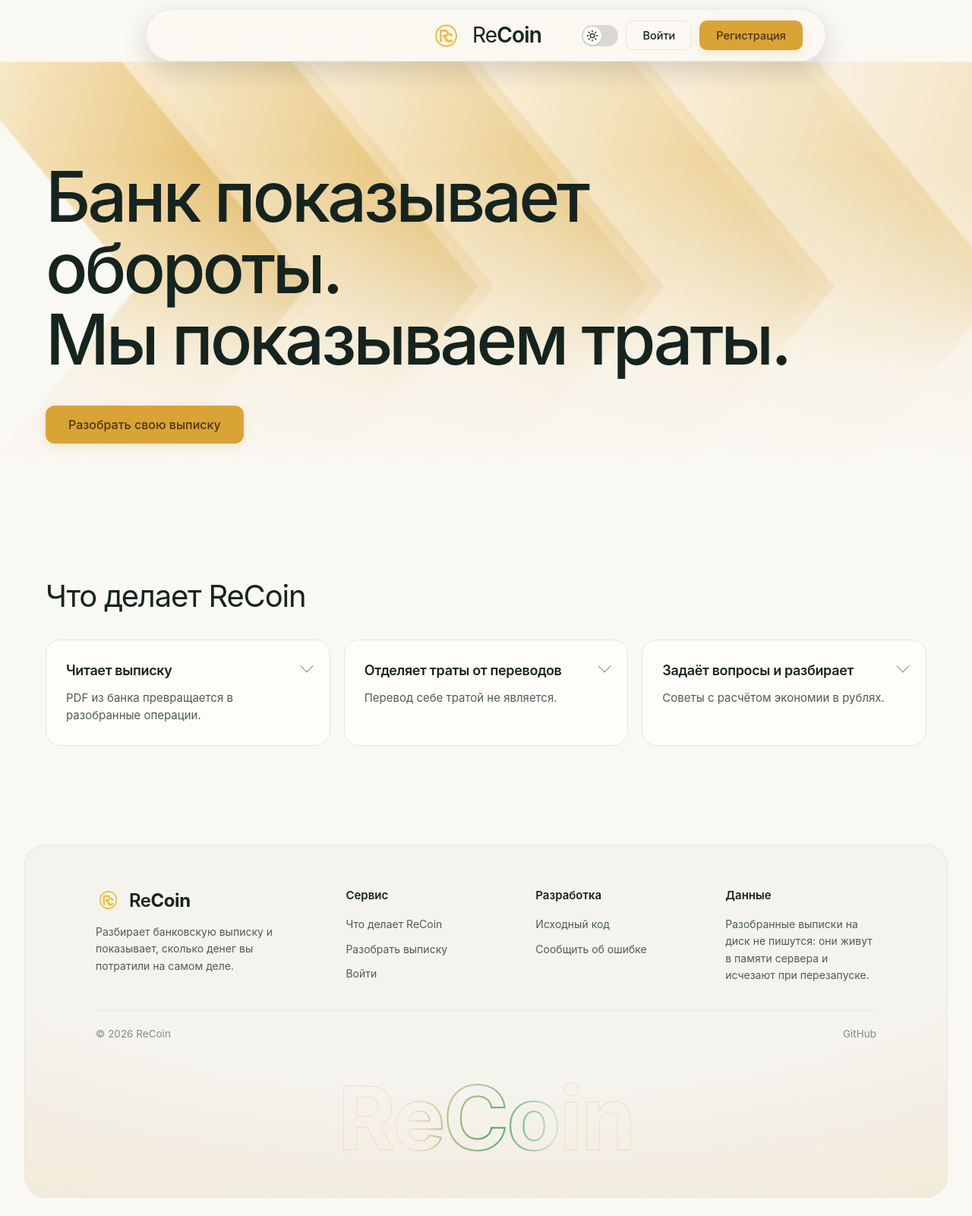
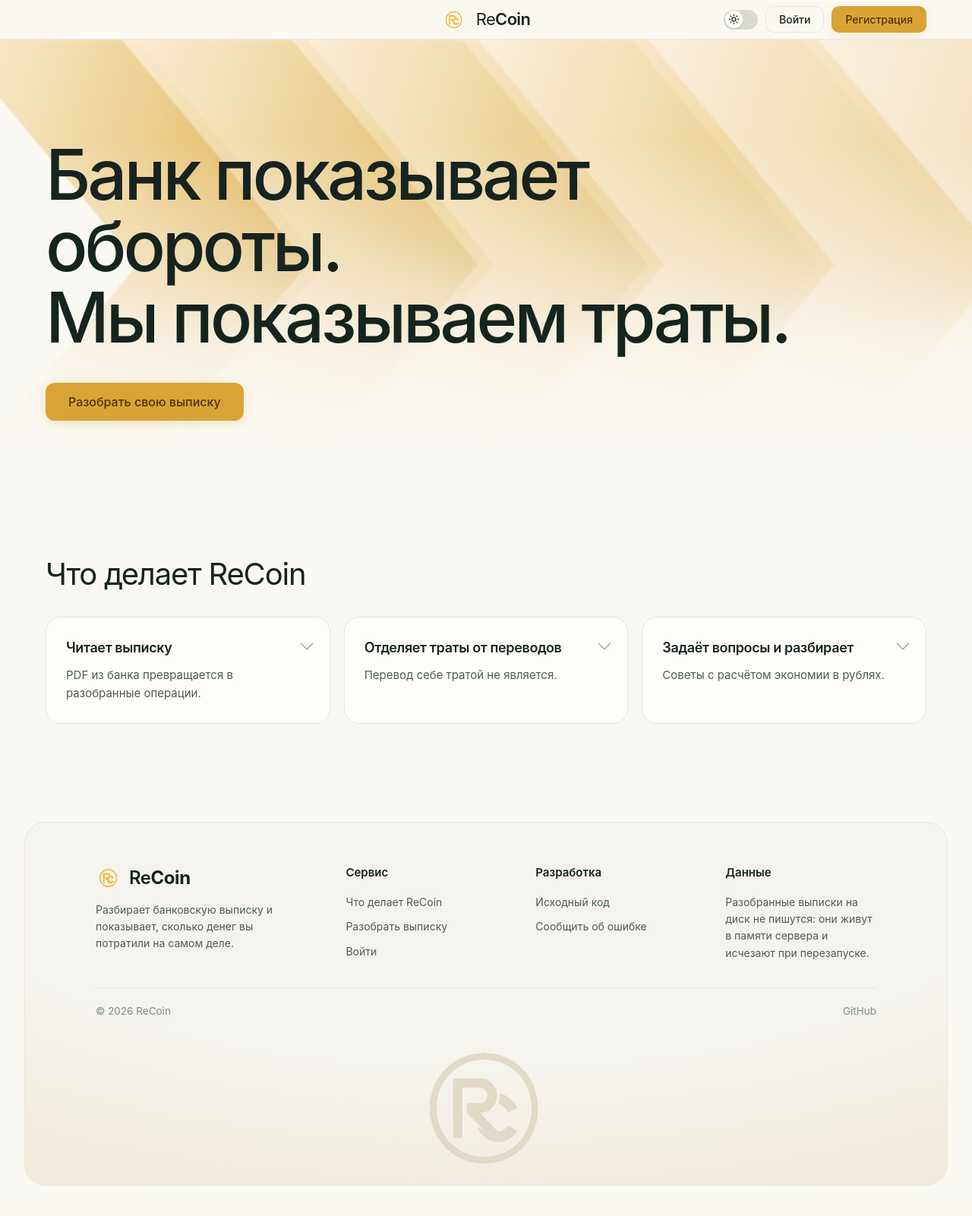
Before and after one commit to wst1nd1/ReCoin, a FastAPI app: page / in a window 1280 px wide. Shown: the whole page at 76% size. After the commit the page ends 1561 px from the top, so only its background shows below. Run offline with FastAPI, Linux system fonts and the light colour scheme.

Commit message:
Шапка во всю ширину и знак в подвале
Шапка вернулась к прежней форме, её высота уменьшена примерно на треть.
Название на фоне подвала заменено знаком ReCoin: приглушённый силуэт
и золотая подсветка в круге, следующем за курсором.

Co-Authored-By: Claude Opus 5 <noreply@anthropic.com>

```diff
--- a/app/static/footer.js
+++ b/app/static/footer.js
@@ -1,24 +1,16 @@
 "use strict";
 
-/* Название в подвале: цветной контур проявляется в круге под курсором.
-   Круг задан радиальным градиентом, который служит маской для текста. */
+/* Знак на фоне подвала: золотая подсветка следует за курсором.
+   Скрипт передаёт положение указателя в стили, остальное делает маска. */
 
 const word = document.getElementById("footer-word");
-const wordMask = document.getElementById("footerWordMask");
 
-if (word && wordMask) {
-  const follow = (event) => {
+if (word) {
+  word.addEventListener("mousemove", (event) => {
     const box = word.getBoundingClientRect();
     if (!box.width || !box.height) return;
-    // Координаты курсора переводятся в систему координат рисунка.
-    wordMask.setAttribute("cx", ((event.clientX - box.left) / box.width) * 300);
-    wordMask.setAttribute("cy", ((event.clientY - box.top) / box.height) * 100);
-  };
-
-  word.addEventListener("mousemove", follow);
-  word.addEventListener("mouseleave", () => {
-    wordMask.setAttribute("cx", 150);
-    wordMask.setAttribute("cy", 50);
+    word.style.setProperty("--mx", `${((event.clientX - box.left) / box.width) * 100}%`);
+    word.style.setProperty("--my", `${((event.clientY - box.top) / box.height) * 100}%`);
   });
 }
 
--- a/app/static/landing.css
+++ b/app/static/landing.css
@@ -27,8 +27,8 @@
   --footer-bg: rgba(242, 240, 233, 0.5);
   --footer-glow-0: rgba(255, 255, 255, 0);
   --footer-glow-1: rgba(217, 163, 54, 0.16);
-  --footer-word: #cfc8b6;
-  --footer-word-line: rgba(217, 163, 54, 0.55);
+  --footer-word: #ded6c3;
+  --gold-light: #edd08a;
   --tt-track: rgba(22, 36, 31, 0.15);
   --tt-thumb-bg: var(--card);
   --font: -apple-system, "SF Pro Display", "Segoe UI", system-ui, "Helvetica Neue", Arial, sans-serif;
@@ -68,26 +68,21 @@ html, body {
    Крайние колонки одинаковой ширины, поэтому название стоит ровно по середине. */
 .nav {
   position: sticky;
-  top: 12px;
+  top: 0;
   z-index: 20;
   display: grid;
   grid-template-columns: 1fr auto 1fr;
   align-items: center;
   gap: 20px;
-  padding: 12px clamp(16px, 3vw, 30px);
-
-  /* Шапка уже полосы содержимого и висит островом по центру. */
-  width: min(70%, 1120px);
-  margin: 12px auto 0;
-  border-radius: 999px;
+  padding: 8px clamp(20px, 5vw, 60px);
 
   /* Полупрозрачное стекло: фон страницы просвечивает и размывается,
      тонкая грань снизу и блик сверху отделяют шапку от содержимого. */
   background: var(--nav-bg);
   backdrop-filter: blur(20px) saturate(170%);
   -webkit-backdrop-filter: blur(20px) saturate(170%);
-  border: 1px solid var(--nav-edge);
-  box-shadow: inset 0 1px 0 var(--nav-sheen), 0 12px 34px rgba(0, 0, 0, 0.14);
+  border-bottom: 1px solid var(--nav-edge);
+  box-shadow: inset 0 1px 0 var(--nav-sheen);
 }
 
 /* Браузеры без размытия получают плотный фон, иначе текст теряет контраст. */
@@ -96,6 +91,7 @@ html, body {
 }
 
 .nav-actions { grid-column: 3; justify-self: end; display: flex; gap: 10px; align-items: center; }
+.nav-actions .theme-toggle { --tt-h: 26px; }
 
 .mark {
   grid-column: 2;
@@ -105,10 +101,10 @@ html, body {
   gap: 13px;
   text-decoration: none;
   color: var(--ink);
-  font-size: 28px;
+  font-size: 22px;
   letter-spacing: -0.03em;
 }
-.mark img { width: 42px; height: auto; display: block; }
+.mark img { width: 32px; height: auto; display: block; }
 .mark b { font-weight: 620; }
 
 .pill {
@@ -117,9 +113,9 @@ html, body {
   background: var(--accent);
   color: var(--accent-ink);
   font-family: inherit;
-  font-size: 14.5px;
+  font-size: 14px;
   font-weight: 540;
-  padding: 11px 22px;
+  padding: 9px 18px;
   border-radius: 10px;
   cursor: pointer;
   white-space: nowrap;
@@ -349,37 +345,61 @@ h2 {
 }
 .footer-bottom .footer-links { display: flex; gap: 20px; }
 
-/* Крупное название на фоне: контур проявляется под курсором. */
+/* Знак на фоне подвала. Оба слоя – один и тот же рисунок, вырезанный
+   маской: нижний приглушённый, верхний золотой и виден только в круге,
+   который следует за курсором. */
 .footer-word {
   position: relative;
   z-index: 1;
-  margin: -12px 0 -6px;
-  height: clamp(90px, 17vw, 200px);
+  height: clamp(96px, 18vw, 210px);
+  margin: -10px 0 -4px;
 }
-.footer-word svg { width: 100%; height: 100%; display: block; cursor: pointer; user-select: none; }
-.footer-word text {
-  font-family: var(--font);
-  font-size: 58px;
-  font-weight: 700;
-  letter-spacing: -0.02em;
-  fill: transparent;
+
+.footer-word span {
+  position: absolute;
+  inset: 0;
+  display: block;
+  -webkit-mask-image: var(--footer-word-img);
+  mask-image: var(--footer-word-img);
+  -webkit-mask-repeat: no-repeat;
+  mask-repeat: no-repeat;
+  -webkit-mask-position: center;
+  mask-position: center;
+  -webkit-mask-size: contain;
+  mask-size: contain;
 }
-.footer-word .word-base { stroke: var(--footer-word); stroke-width: 0.4; opacity: 0; transition: opacity 0.25s; }
-.footer-word svg:hover .word-base { opacity: 0.75; }
-.footer-word .word-draw {
-  stroke: var(--footer-word-line);
-  stroke-width: 0.4;
-  stroke-dasharray: 1000;
-  stroke-dashoffset: 1000;
-  opacity: 0.5;
-  animation: word-draw 4s ease-in-out forwards;
+
+.footer-word .word-base {
+  background: var(--footer-word);
+  opacity: 0.85;
 }
-.footer-word .word-glow { stroke: url(#footerWordGradient); stroke-width: 1.1; }
 
-@keyframes word-draw { to { stroke-dashoffset: 0; } }
+.footer-word .word-glow {
+  background: linear-gradient(120deg, var(--accent-deep) 0%, var(--accent) 40%,
+                              var(--gold-light) 70%, var(--accent-text) 100%);
+  opacity: 0;
+  transition: opacity 0.25s;
+
+  /* Вторая маска – круг под курсором. Пересечение с рисунком знака
+     оставляет золотым только участок рядом с указателем. */
+  -webkit-mask-image: var(--footer-word-img),
+    radial-gradient(circle 90px at var(--mx, 50%) var(--my, 50%), #000 30%, transparent 100%);
+  mask-image: var(--footer-word-img),
+    radial-gradient(circle 90px at var(--mx, 50%) var(--my, 50%), #000 30%, transparent 100%);
+  -webkit-mask-repeat: no-repeat, no-repeat;
+  mask-repeat: no-repeat, no-repeat;
+  -webkit-mask-position: center, center;
+  mask-position: center, center;
+  -webkit-mask-size: contain, 100% 100%;
+  mask-size: contain, 100% 100%;
+  -webkit-mask-composite: source-in;
+  mask-composite: intersect;
+}
+
+.footer-word:hover .word-glow { opacity: 1; }
 
 @media (prefers-reduced-motion: reduce) {
-  .footer-word .word-draw { animation: none; stroke-dashoffset: 0; }
+  .footer-word .word-glow { transition: none; }
 }
 
 @media (max-width: 900px) {
@@ -387,7 +407,7 @@ h2 {
 }
 @media (max-width: 560px) {
   .footer-grid { grid-template-columns: 1fr; gap: 26px; }
-  .footer-word { height: 74px; }
+  .footer-word { height: 84px; }
 }
 
 /* ---------- окно входа ---------- */
@@ -523,7 +543,6 @@ h2 {
 /* ---------- адаптив ---------- */
 
 @media (max-width: 900px) {
-  .nav { width: calc(100% - 32px); }
   .hero { min-height: 58vh; }
 
   /* На узком экране название уходит влево и уменьшается, иначе кнопкам
@@ -540,7 +559,7 @@ h2 {
 }
 
 @media (max-width: 520px) {
-  .nav { gap: 12px; padding: 10px 14px; width: calc(100% - 20px); }
+  .nav { gap: 12px; padding: 8px 16px; }
   .mark { font-size: 17px; }
   .mark img { width: 26px; }
   .nav-actions { gap: 8px; }
@@ -583,8 +602,8 @@ h2 {
   --footer-bg: rgba(14, 23, 41, 0.5);
   --footer-glow-0: rgba(10, 16, 30, 0);
   --footer-glow-1: rgba(217, 163, 54, 0.14);
-  --footer-word: #22314e;
-  --footer-word-line: rgba(224, 174, 69, 0.5);
+  --footer-word: #1b2942;
+  --gold-light: #f0d79a;
   --tt-track: rgba(231, 237, 247, 0.15);
   --tt-thumb-bg: var(--card);
 }
--- a/app/templates/landing.html
+++ b/app/templates/landing.html
@@ -137,35 +137,11 @@
     </div>
   </div>
 
-  <!-- Название на фоне: контур проявляется под курсором. -->
-  <div class="footer-word">
-    <svg id="footer-word" viewBox="0 0 300 100" xmlns="http://www.w3.org/2000/svg"
-         role="img" aria-label="ReCoin">
-      <defs>
-        <linearGradient id="footerWordGradient" gradientUnits="userSpaceOnUse"
-                        x1="0" y1="0" x2="300" y2="100">
-          <stop offset="0%" stop-color="#e8b04b"/>
-          <stop offset="30%" stop-color="#d9a336"/>
-          <stop offset="60%" stop-color="#12a06a"/>
-          <stop offset="100%" stop-color="#2f7fa8"/>
-        </linearGradient>
-
-        <radialGradient id="footerWordMask" gradientUnits="userSpaceOnUse"
-                        r="52" cx="150" cy="50">
-          <stop offset="0%" stop-color="#ffffff"/>
-          <stop offset="100%" stop-color="#000000"/>
-        </radialGradient>
-
-        <mask id="footerWordReveal" maskUnits="userSpaceOnUse" x="0" y="0" width="300" height="100">
-          <rect x="0" y="0" width="300" height="100" fill="url(#footerWordMask)"/>
-        </mask>
-      </defs>
-
-      <text class="word-base" x="150" y="50" text-anchor="middle" dominant-baseline="middle">ReCoin</text>
-      <text class="word-draw" x="150" y="50" text-anchor="middle" dominant-baseline="middle">ReCoin</text>
-      <text class="word-glow" x="150" y="50" text-anchor="middle" dominant-baseline="middle"
-            mask="url(#footerWordReveal)">ReCoin</text>
-    </svg>
+  <!-- Знак на фоне: под курсором проявляется золотая подсветка. -->
+  <div class="footer-word" id="footer-word" aria-hidden="true"
+       style="--footer-word-img: url('/static/logo-mark.png')">
+    <span class="word-base"></span>
+    <span class="word-glow"></span>
   </div>
 
   <div class="footer-glow" aria-hidden="true"></div>
```
Also changed, not shown: docs/assets/footer.js (+6 -14 lines), docs/assets/landing.css (+61 -42 lines), docs/index.html (+5 -29 lines).
